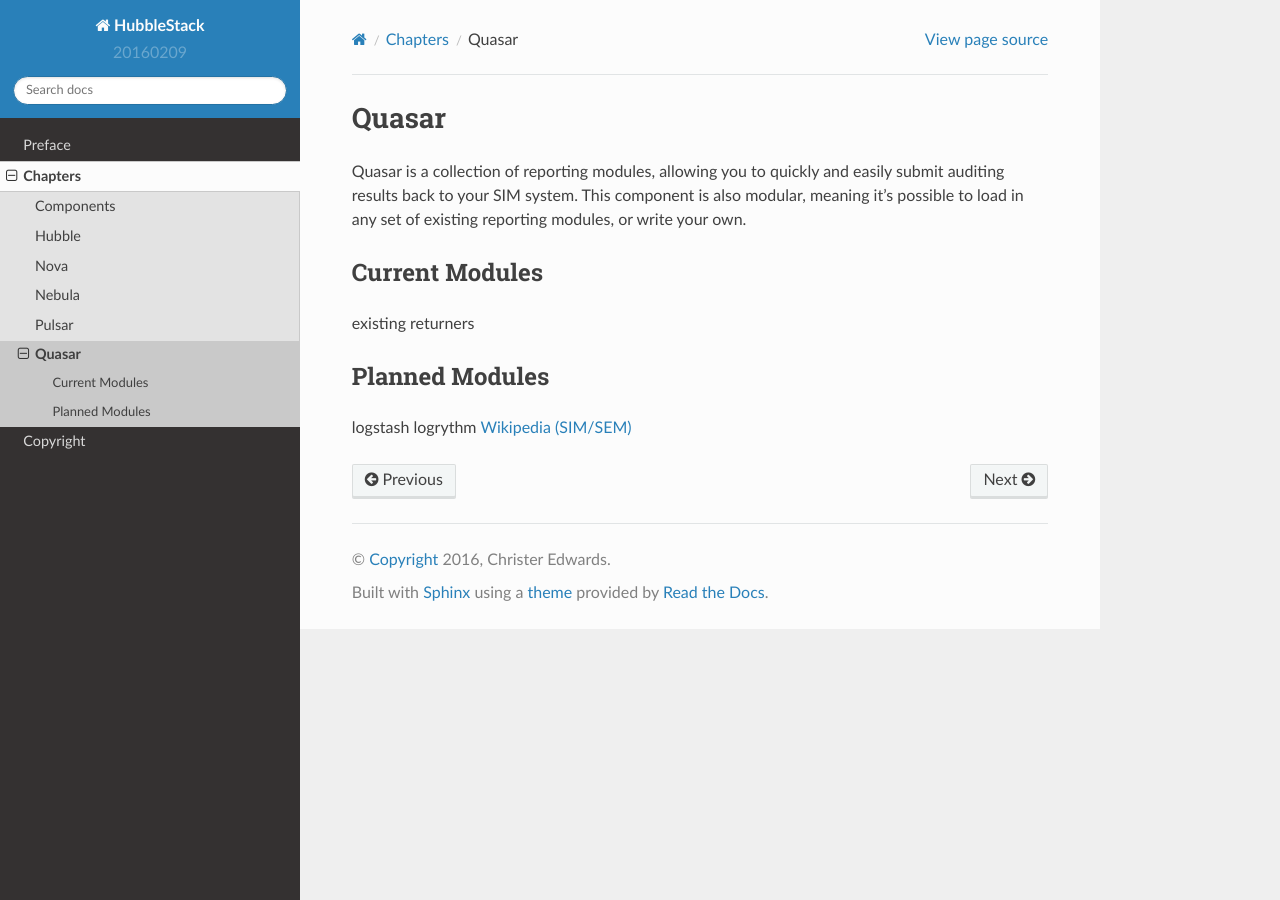
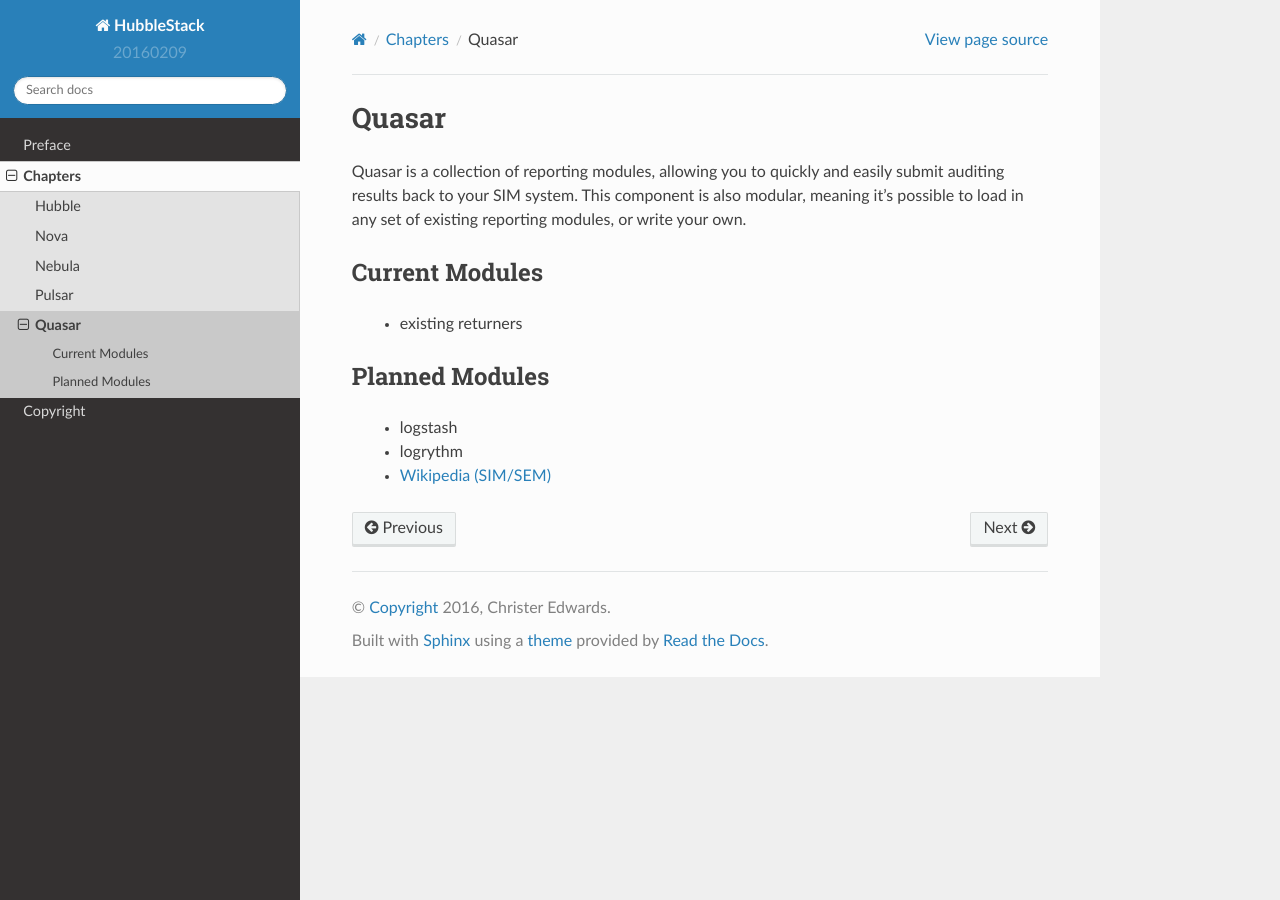
Before and after one commit to hubblestack/hubble-salt, a Sphinx documentation site: the page built from docs/chapters/quasar.rst, in a window 1280 px wide. Built offline with Sphinx 7.4.7 and the Read the Docs theme 2.0.0, drawn with Linux system fonts in a browser that asks for light colours; pages that are not in the unit, such as notebooks, are missing from menus.

Commit message:
built out more basic chapter content

```diff
--- a/docs/chapters/components.rst
+++ /dev/null
@@ -1,2 +0,0 @@
-Components
-==========
--- a/docs/chapters/index.rst
+++ b/docs/chapters/index.rst
@@ -4,7 +4,7 @@
 .. toctree::
    :maxdepth: 1
 
-   components
+   overview
    hubble
    nova
    nebula
--- a/docs/chapters/nebula.rst
+++ b/docs/chapters/nebula.rst
@@ -8,10 +8,10 @@
 Current Modules
 ---------------
 
-osquery
+ * osquery
 
 
 Planned Modules
 ---------------
 
-WQL
+ * WQL
--- a/docs/chapters/nova.rst
+++ b/docs/chapters/nova.rst
@@ -9,11 +9,11 @@
 Current Modules
 ----------------
 
-CIS - CentOS 6/7
+ * CIS - CentOS 6/7
 
 
 Planned Modules
 ---------------
 
-Full CIS support (all distros)
-ISO27001
+ * Full CIS support (all distros)
+ * ISO27001
--- a/docs/chapters/pulsar.rst
+++ b/docs/chapters/pulsar.rst
@@ -8,11 +8,11 @@
 Current Modules
 ---------------
 
-checksum validation
+ * checksum validation
 
 
 Planned Modules
 ---------------
 
-system driven (auditd)
-beacon driven (inotify)
+ * system driven (auditd)
+ * beacon driven (inotify)
--- a/docs/chapters/quasar.rst
+++ b/docs/chapters/quasar.rst
@@ -9,14 +9,14 @@
 Current Modules
 ---------------
 
-existing returners
+ * existing returners
 
 
 Planned Modules
 ---------------
 
-logstash
-logrythm
-`Wikipedia (SIM/SEM)`_
+ * logstash
+ * logrythm
+ * `Wikipedia (SIM/SEM)`_
 
 .. _Wikipedia (SIM/SEM): https://en.wikipedia.org/wiki/Security_information_management
```
